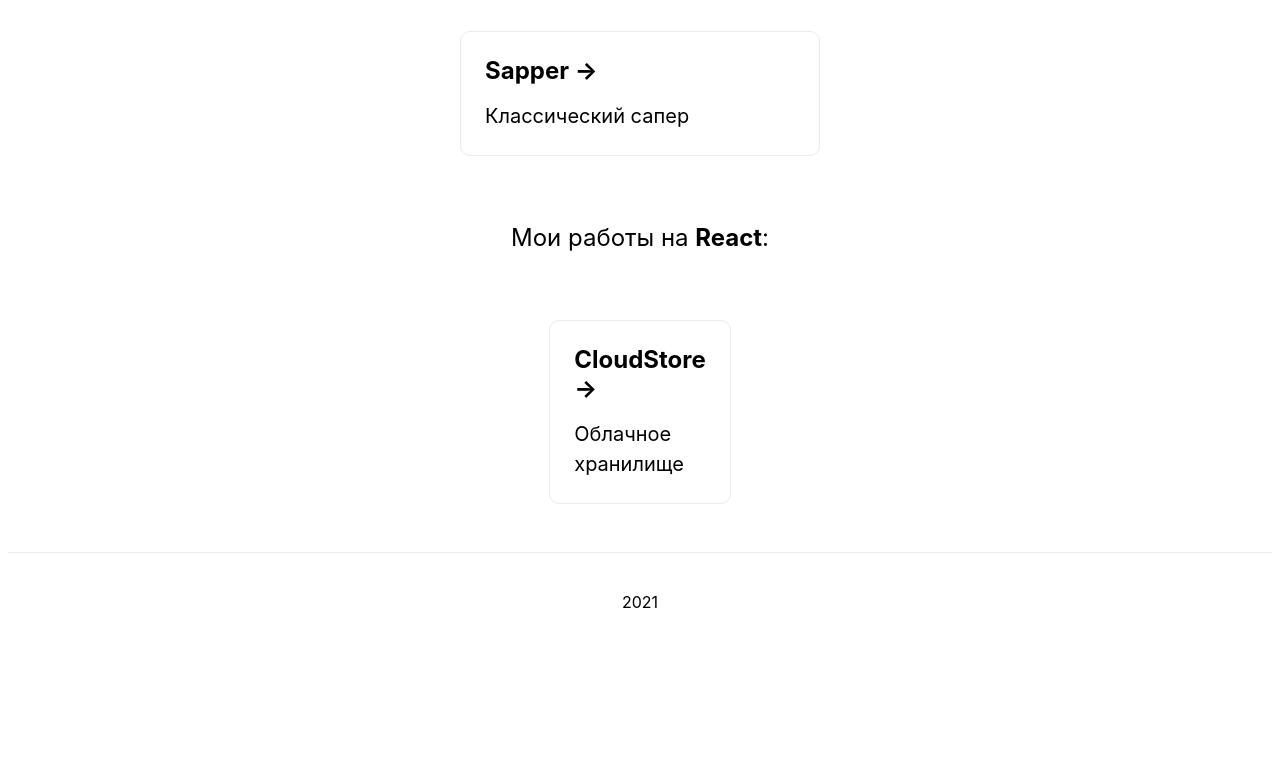
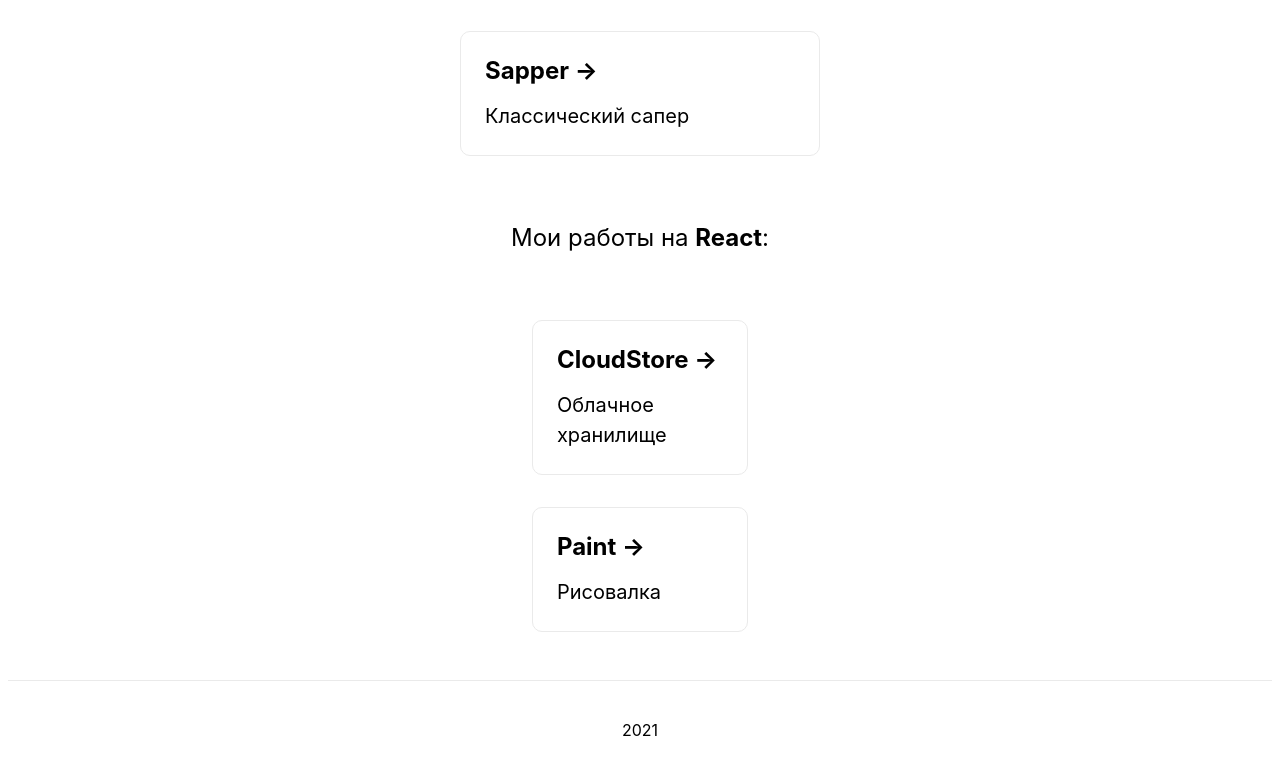
Before and after one commit to NickBash/my-site, a Next.js app: page / in a window 1280 px wide. Shown: the part 494-1268 px from the top of the page. Before the commit the page ends 1146 px from the top, so only its background shows below. Built offline with nearby package versions, Linux system fonts and the light colour scheme.

Commit message:
update links

```diff
--- a/pages/index.js
+++ b/pages/index.js
@@ -12,6 +12,7 @@ export default function Home() {
 
   const linksReact = [
     { name: 'CloudStore', link: 'https://cloud.nikitabashdev.ru/', description: 'Облачное хранилище' },
+    { name: 'Paint', link: 'https://paint.nikitabashdev.ru/', description: 'Рисовалка' },
   ]
 
   return (
```
